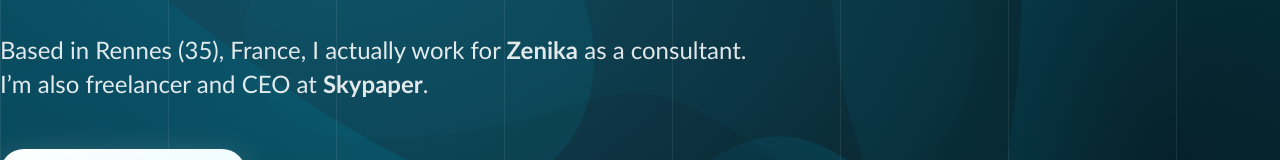
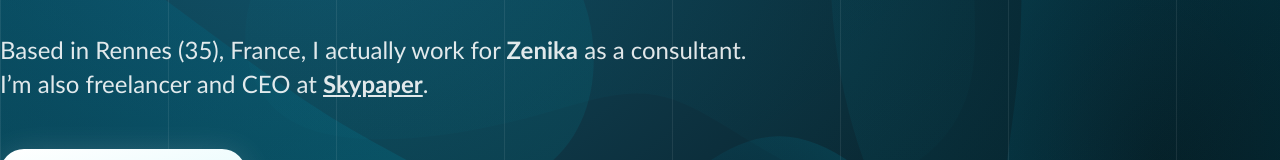
Before and after one commit to nkCreation/nkcreation.com, a Nuxt app: page / in a window 1280 px wide. Shown: the part 468-628 px from the top of the page. Built offline with nearby package versions, Linux system fonts and the light colour scheme; a small style sheet from the web is missing.

Commit message:
feat: add skypaper link

```diff
--- a/components/Hero.vue
+++ b/components/Hero.vue
@@ -16,7 +16,10 @@
         <p>
           Based in Rennes (35), France, I actually work for
           <strong>Zenika</strong> as a consultant.<br />
-          I’m also freelancer and CEO at <strong>Skypaper</strong>.
+          I’m also freelancer and CEO at
+          <a href="https://skypaper.io/" target="_blank"
+            ><strong>Skypaper</strong></a
+          >.
         </p>
 
         <Button color="white">Let's work together</Button>
@@ -63,6 +66,11 @@
   margin-top: 0;
 }
 
+a {
+  font: inherit;
+  color: inherit;
+}
+
 p {
   font-size: 2.4rem;
   font-weight: normal;
```
